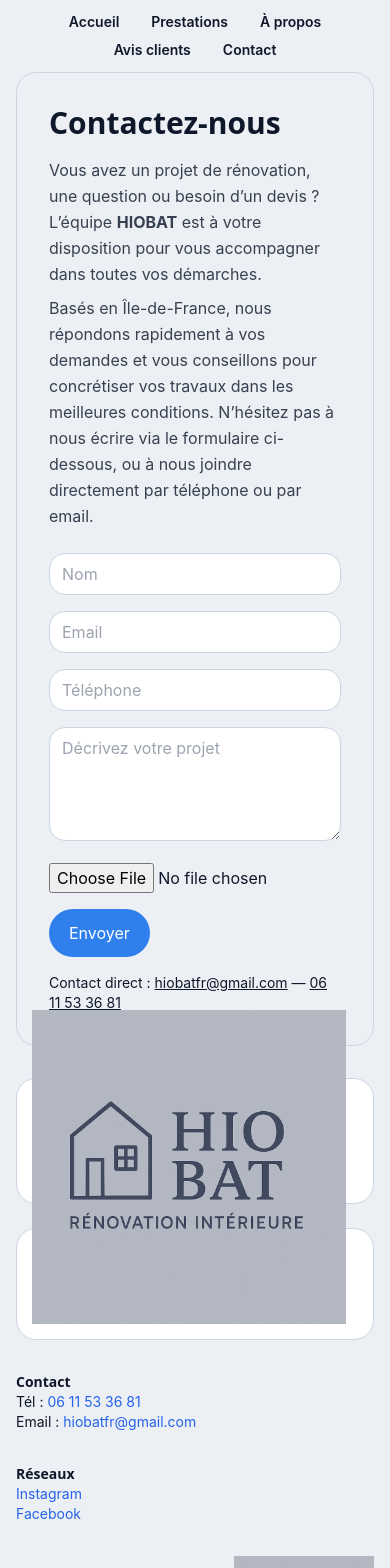
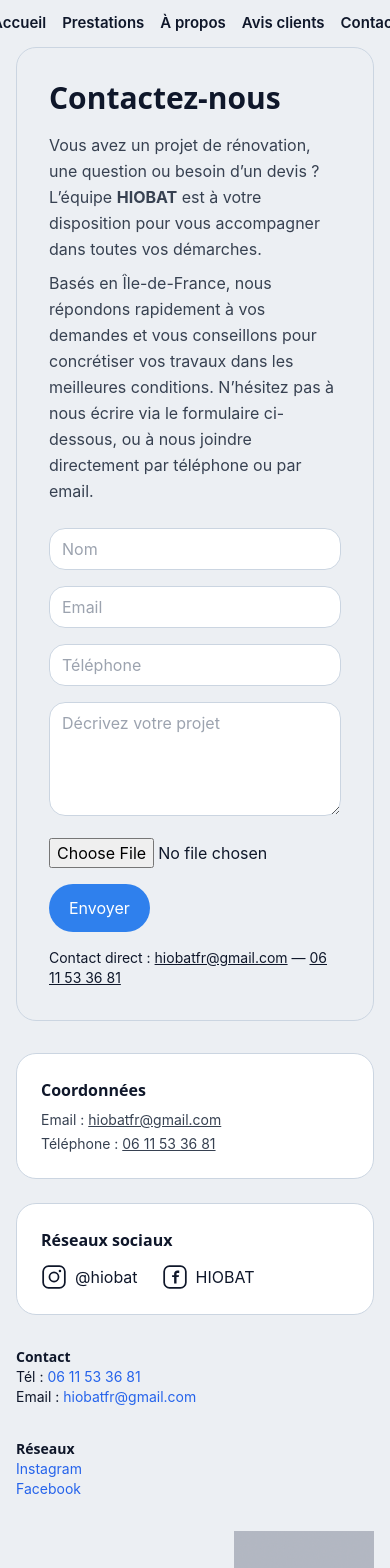
Before and after one commit to youra15/hiobat-site, a Next.js app: page /contact in a window 390 px wide. Shown: the top 1568 px of the page. Built offline with nearby package versions, Linux system fonts and the light colour scheme.

Commit message:
baby i just dint get it do you enjoy being HURT

```diff
--- a/components/Header.js
+++ b/components/Header.js
@@ -4,10 +4,17 @@ export default function Header() {
   return (
     <header className="bg-gray-180">
       <div className="max-w-6xl mx-auto px-4 py-3 animate-fadeUp">
-        {/* NAV centrée */}
         <nav
-          className="flex justify-center flex-wrap items-center gap-x-8 gap-y-2 text-sm font-semibold"
           aria-label="Navigation principale"
+          className="
+            flex items-center justify-center
+            gap-4 md:gap-8 font-semibold
+            text-[15px] md:text-sm
+            whitespace-nowrap             /* pas de retour à la ligne */
+            overflow-x-auto               /* scroll horizontal si ça dépasse */
+            scrollbar-none                /* cache la barre si tu as la util */
+            -mx-4 px-4                    /* bord à bord pour mieux swiper */
+          "
         >
           <Link href="/" className="link-animated">Accueil</Link>
           <Link href="/services" className="link-animated">Prestations</Link>
--- a/package.json
+++ b/package.json
@@ -5,7 +5,7 @@
   "scripts": {
     "dev": "next dev -p 3007",
     "build": "next build",
-    "start": "next start -p 3007"
+    "start": "next start -p 3000"
   },
   "dependencies": {
     "next": "14.1.0",
--- a/pages/contact.js
+++ b/pages/contact.js
@@ -1,7 +1,6 @@
-import Image from 'next/image';
 import Link from 'next/link';
 
-export default function Contact(){
+export default function Contact() {
   return (
     <div className="grid md:grid-cols-2 gap-8 relative">
       {/* Colonne 1 : texte + formulaire */}
@@ -11,7 +10,7 @@ export default function Contact(){
         {/* Texte d'intro */}
         <div className="text-gray-700 leading-relaxed mb-6">
           <p>
-            Vous avez un projet de rénovation, une question ou besoin d’un devis ?{" "}
+            Vous avez un projet de rénovation, une question ou besoin d’un devis ?{' '}
             L’équipe <strong>HIOBAT</strong> est à votre disposition pour vous accompagner dans toutes vos démarches.
           </p>
           <p className="mt-2">
@@ -23,22 +22,23 @@ export default function Contact(){
 
         {/* Formulaire */}
         <form
-          action="https://formspree.io/f/mgvlrdya" // ⚠️ remplace par ton ID Formspree
+          action="https://formspree.io/f/mgvlrdya"
           method="POST"
           encType="multipart/form-data"
           className="space-y-4 max-w-lg"
         >
+          {/* ⚠️ Remplace l'ID Formspree ci-dessus par le tien si besoin */}
           <input type="text" name="name" placeholder="Nom" className="input" required />
           <input type="email" name="email" placeholder="Email" className="input" required />
           <input type="tel" name="phone" placeholder="Téléphone" className="input" required />
-          <textarea name="message" placeholder="Décrivez votre projet" className="input" rows="4" required />
+          <textarea name="message" placeholder="Décrivez votre projet" className="input" rows={4} required />
           <input type="file" name="attachment" className="w-full" />
           <button type="submit" className="btn btn-primary">Envoyer</button>
         </form>
 
         <p className="text-sm mt-4">
-          Contact direct :{" "}
-          <a href="mailto:hiobatfr@gmail.com" className="underline">hiobatfr@gmail.com</a>{" "}&mdash;{" "}
+          Contact direct :{' '}
+          <a href="mailto:hiobatfr@gmail.com" className="underline">hiobatfr@gmail.com</a>{' '}—{' '}
           <a href="tel:+33611533681" className="underline">06 11 53 36 81</a>
         </p>
       </section>
@@ -59,38 +59,36 @@ export default function Contact(){
           <h2 className="font-semibold mb-3">Réseaux sociaux</h2>
           <div className="flex items-center gap-6">
             {/* Instagram */}
-            <Link href="https://www.instagram.com/hiobat" target="_blank" className="inline-flex items-center gap-2 hover:opacity-80">
+            <Link
+              href="https://www.instagram.com/hiobat"
+              target="_blank"
+              rel="noreferrer"
+              className="inline-flex items-center gap-2 hover:opacity-80"
+            >
               <svg width="26" height="26" viewBox="0 0 24 24" fill="none" aria-hidden="true">
-                <rect x="2" y="2" width="20" height="20" rx="5" stroke="#0F172A" strokeWidth="1.6"/>
-                <circle cx="12" cy="12" r="4.2" stroke="#0F172A" strokeWidth="1.6"/>
-                <circle cx="17.5" cy="6.5" r="1.2" fill="#0F172A"/>
+                <rect x="2" y="2" width="20" height="20" rx="5" stroke="#0F172A" strokeWidth="1.6" />
+                <circle cx="12" cy="12" r="4.2" stroke="#0F172A" strokeWidth="1.6" />
+                <circle cx="17.5" cy="6.5" r="1.2" fill="#0F172A" />
               </svg>
               <span>@hiobat</span>
             </Link>
 
             {/* Facebook */}
-            <Link href="https://www.facebook.com/hiobat" target="_blank" className="inline-flex items-center gap-2 hover:opacity-80">
+            <Link
+              href="https://www.facebook.com/hiobat"
+              target="_blank"
+              rel="noreferrer"
+              className="inline-flex items-center gap-2 hover:opacity-80"
+            >
               <svg width="26" height="26" viewBox="0 0 24 24" fill="none" aria-hidden="true">
-                <rect x="2" y="2" width="20" height="20" rx="5" stroke="#0F172A" strokeWidth="1.6"/>
-                <path d="M14.2 8.2h1.7V6h-1.7c-1.8 0-3 1.2-3 3v1.4H9.3V12h1.9v6h2.2v-6h2l.3-1.6h-2.3V9c0-.6.2-.8.8-.8Z" fill="#0F172A"/>
+                <rect x="2" y="2" width="20" height="20" rx="5" stroke="#0F172A" strokeWidth="1.6" />
+                <path d="M14.2 8.2h1.7V6h-1.7c-1.8 0-3 1.2-3 3v1.4H9.3V12h1.9v6h2.2v-6h2l.3-1.6h-2.3V9c0-.6.2-.8.8-.8Z" fill="#0F172A" />
               </svg>
               <span>HIOBAT</span>
             </Link>
           </div>
         </div>
       </aside>
-
-      {/* LOGO en bas à droite de la page Contact */}
-      <div className="absolute bottom-0 right-3 p-4">
-        <Image
-          src="/logo.png"          // assure-toi que le fichier existe dans /public/logo.png
-          alt="Logo HIOBAT"
-          width={470}
-          height={470}
-          className="object-contain"
-          priority={false}
-        />
-      </div>
     </div>
   );
 }
```
